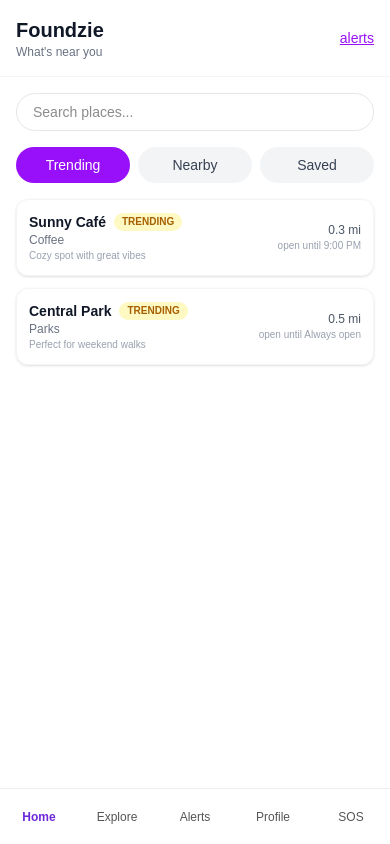
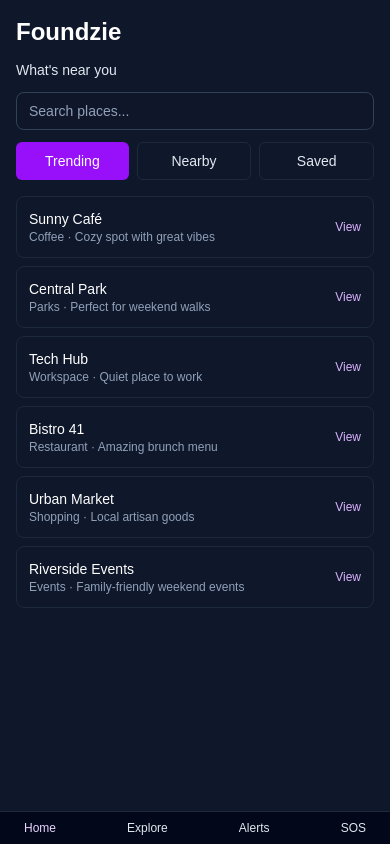
Before and after one commit to Foundzie/foundzie-v2, a Next.js app: page /mobile in a window 390 px wide. Built offline with nearby package versions, Linux system fonts and the light colour scheme.

Commit message:
Add saved tab to mobile home

```diff
--- a/src/app/data/saved.ts
+++ b/src/app/data/saved.ts
@@ -1,7 +1,41 @@
 // src/app/data/saved.ts
 
-// just saying which place IDs this user has saved / favorited
-// these IDs must match the ones in src/app/data/places.ts
-const savedPlaceIds: number[] = [1, 3, 5]; // Sunny Café, Tech Hub, Urban Market
+export type SavedPlace = {
+  id: string;
+  name: string;
+  category: string;
+  distanceMiles?: number;
+  description?: string;
+  openUntil?: string;
+  status?: string;
+};
 
-export default savedPlaceIds;
+export const mockSavedPlaces: SavedPlace[] = [
+  {
+    id: "1",
+    name: "Sunny Café",
+    category: "Coffee",
+    distanceMiles: 0.3,
+    description: "Your go-to morning spot.",
+    openUntil: "9:00 PM",
+    status: "Moderate",
+  },
+  {
+    id: "3",
+    name: "Tech Hub",
+    category: "Workspace",
+    distanceMiles: 0.8,
+    description: "Quiet place to work.",
+    openUntil: "6:00 PM",
+    status: "Quiet",
+  },
+  {
+    id: "5",
+    name: "Urban Market",
+    category: "Shopping",
+    distanceMiles: 1.5,
+    description: "Local artisan goods.",
+    openUntil: "10:00 PM",
+    status: "Moderate",
+  },
+];
--- a/src/app/mobile/page.tsx
+++ b/src/app/mobile/page.tsx
@@ -1,116 +1,105 @@
-// src/app/mobile/page.tsx
-'use client';
+"use client";
 
-import { useState } from 'react';
-import BottomNav from '../components/BottomNav';
-import mockPlaces from '@/app/data/places';
-import savedPlaceIds from '@/app/data/saved';
-import Link from 'next/link';
-
-type Tab = 'trending' | 'nearby' | 'saved';
+import Link from "next/link";
+import { mockPlaces } from "@/app/data/places";
+import { mockSavedPlaces } from "@/app/data/saved";
+import { useState } from "react";
 
 export default function MobileHomePage() {
-  const [activeTab, setActiveTab] = useState<Tab>('trending');
+  const [activeTab, setActiveTab] = useState<"trending" | "nearby" | "saved">(
+    "trending"
+  );
 
-  // break the data up
-  const trendingPlaces = mockPlaces.filter((p) => p.trending);
-  const nearbyPlaces = mockPlaces; // for now just show all
-  const savedPlaces = mockPlaces.filter((p) => savedPlaceIds.includes(p.id));
+  const trending = mockPlaces;
+  const nearby = mockPlaces;
+  const saved = mockSavedPlaces;
 
-  // decide which list to show
-  let listToShow = trendingPlaces;
-  if (activeTab === 'nearby') listToShow = nearbyPlaces;
-  if (activeTab === 'saved') listToShow = savedPlaces;
+  const tabs: { id: "trending" | "nearby" | "saved"; label: string }[] = [
+    { id: "trending", label: "Trending" },
+    { id: "nearby", label: "Nearby" },
+    { id: "saved", label: "Saved" },
+  ];
+
+  let listToShow = trending;
+  if (activeTab === "nearby") listToShow = nearby;
+  if (activeTab === "saved") listToShow = saved;
 
   return (
-    <main className="min-h-screen bg-white pb-20">
-      {/* top bar */}
-      <header className="px-4 py-4 border-b border-gray-100 flex items-center justify-between">
-        <div>
-          <h1 className="text-xl font-bold text-gray-900">Foundzie</h1>
-          <p className="text-xs text-gray-500">What&apos;s near you</p>
-        </div>
-        <Link href="/mobile/notifications" className="text-purple-600 text-sm underline">
-          alerts
-        </Link>
-      </header>
+    <main className="min-h-screen bg-[#0f172a] text-white">
+      <header className="p-4 space-y-3">
+        <h1 className="text-2xl font-semibold">Foundzie</h1>
+        <p className="text-sm text-slate-200">What&apos;s near you</p>
 
-      {/* search */}
-      <div className="px-4 pt-4">
+        <div className="bg-slate-900/60 border border-slate-700 rounded-lg px-3 py-2 text-sm">
           <input
             type="text"
             placeholder="Search places..."
-          className="w-full border border-gray-200 rounded-full px-4 py-2 text-sm outline-none"
+            className="bg-transparent outline-none w-full text-sm placeholder:text-slate-400"
           />
         </div>
 
-      {/* tabs */}
-      <div className="px-4 mt-4 flex gap-2">
+        <div className="flex gap-2 mt-2">
+          {tabs.map((tab) => (
             <button
-          onClick={() => setActiveTab('trending')}
-          className={`flex-1 text-center text-sm py-2 rounded-full ${
-            activeTab === 'trending' ? 'bg-purple-600 text-white' : 'bg-gray-100 text-gray-700'
+              key={tab.id}
+              onClick={() => setActiveTab(tab.id)}
+              className={`flex-1 rounded-md py-2 text-center text-sm transition
+                ${
+                  activeTab === tab.id
+                    ? "bg-purple-600 text-white"
+                    : "bg-slate-900/40 text-slate-200 border border-slate-800"
                 }`}
             >
-          Trending
+              {tab.label}
             </button>
-        <button
-          onClick={() => setActiveTab('nearby')}
-          className={`flex-1 text-center text-sm py-2 rounded-full ${
-            activeTab === 'nearby' ? 'bg-purple-600 text-white' : 'bg-gray-100 text-gray-700'
-          }`}
-        >
-          Nearby
-        </button>
-        <button
-          onClick={() => setActiveTab('saved')}
-          className={`flex-1 text-center text-sm py-2 rounded-full ${
-            activeTab === 'saved' ? 'bg-purple-600 text-white' : 'bg-gray-100 text-gray-700'
-          }`}
-        >
-          Saved
-        </button>
+          ))}
         </div>
+      </header>
 
-      {/* list */}
-      <section className="px-4 mt-4 space-y-3">
+      <section className="px-4 pb-16 space-y-2">
         {listToShow.length === 0 ? (
-          <p className="text-xs text-gray-400 py-6 text-center">
-            Nothing here yet.
+          <p className="text-slate-400 text-sm mt-4">
+            Nothing here yet. Save a place from Explore.
           </p>
         ) : (
-          listToShow.map((place) => (
-            <Link
+          <ul className="space-y-2">
+            {listToShow.map((place: any) => (
+              <li
                 key={place.id}
-              href={`/mobile/places/${place.id}`}
-              className="flex items-center justify-between border border-gray-100 rounded-xl px-3 py-3 shadow-sm"
+                className="bg-slate-900/40 border border-slate-800 rounded-lg px-3 py-3 flex items-center justify-between"
               >
                 <div>
-                <p className="text-sm font-semibold text-gray-900 flex items-center gap-2">
-                  {place.name}
-                  {place.trending && activeTab !== 'saved' ? (
-                    <span className="text-[10px] bg-yellow-100 text-yellow-700 px-2 py-0.5 rounded-full">
-                      TRENDING
-                    </span>
+                  <p className="text-sm font-medium">{place.name}</p>
+                  <p className="text-xs text-slate-400">
+                    {place.category}{" "}
+                    {place.description ? `· ${place.description}` : null}
+                  </p>
+                  {place.distanceMiles ? (
+                    <p className="text-xs text-slate-500 mt-1">
+                      {place.distanceMiles} mi
+                    </p>
                   ) : null}
-                </p>
-                <p className="text-xs text-gray-500">{place.category}</p>
-                <p className="text-[10px] text-gray-400">
-                  {place.description}
-                </p>
                 </div>
-              <div className="text-right">
-                <p className="text-xs text-gray-600">{place.distance} mi</p>
-                <p className="text-[10px] text-gray-400">
-                  open until {place.openUntil}
-                </p>
-              </div>
+                <Link
+                    href={`/mobile/places/${place.id}`}
+                    className="text-xs text-purple-300 hover:text-purple-100"
+                  >
+                  View
                 </Link>
-          ))
+              </li>
+            ))}
+          </ul>
         )}
       </section>
 
-      <BottomNav />
+      <footer className="fixed bottom-0 left-0 right-0 bg-slate-950/90 border-t border-slate-800 px-6 py-2 flex justify-between text-xs text-slate-200">
+        <Link href="/mobile" className="text-purple-200">
+          Home
+        </Link>
+        <Link href="/mobile/explore">Explore</Link>
+        <Link href="/mobile/notifications">Alerts</Link>
+        <Link href="/mobile/sos">SOS</Link>
+      </footer>
     </main>
   );
 }
```
Lines whose indentation alone changed are shown as unchanged.
